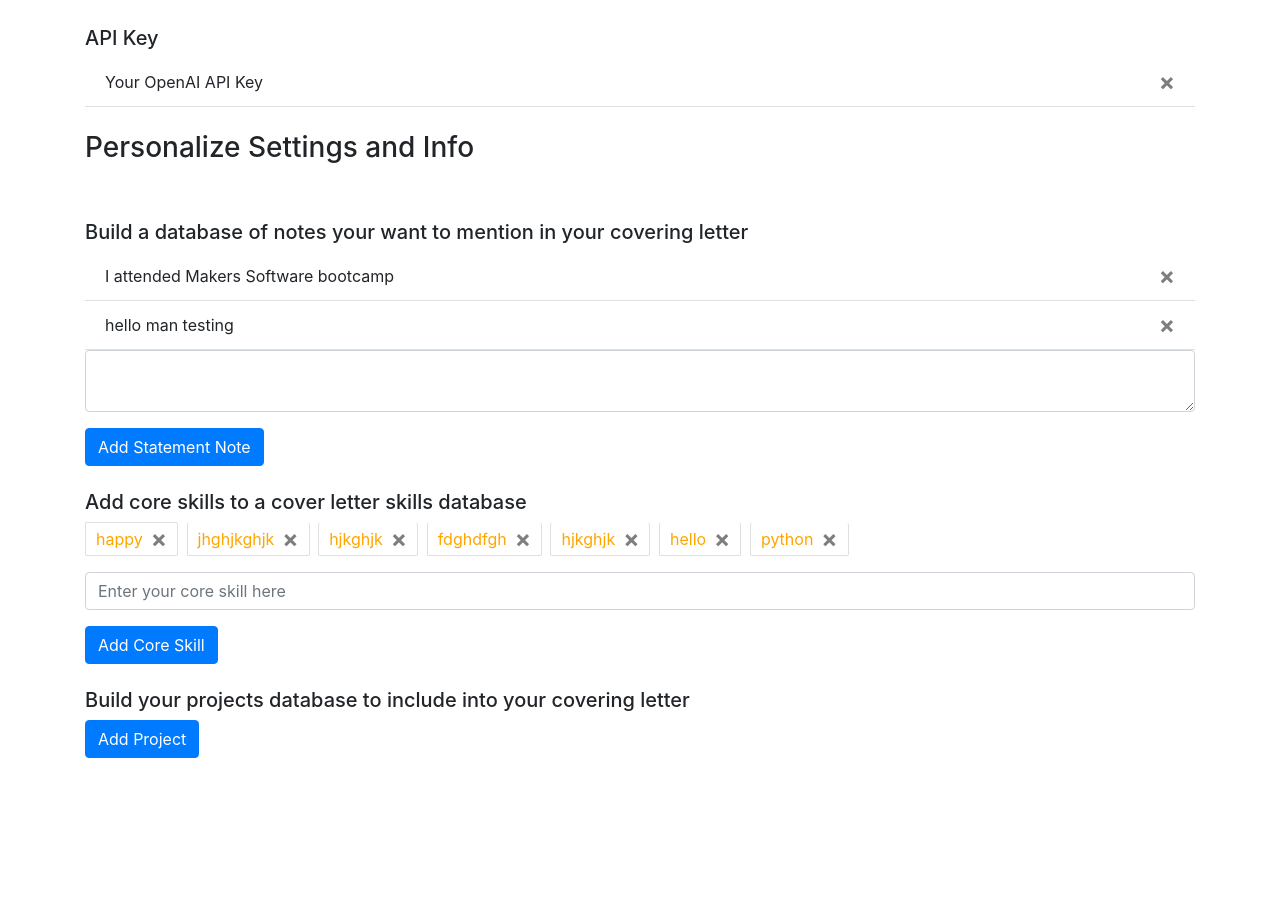
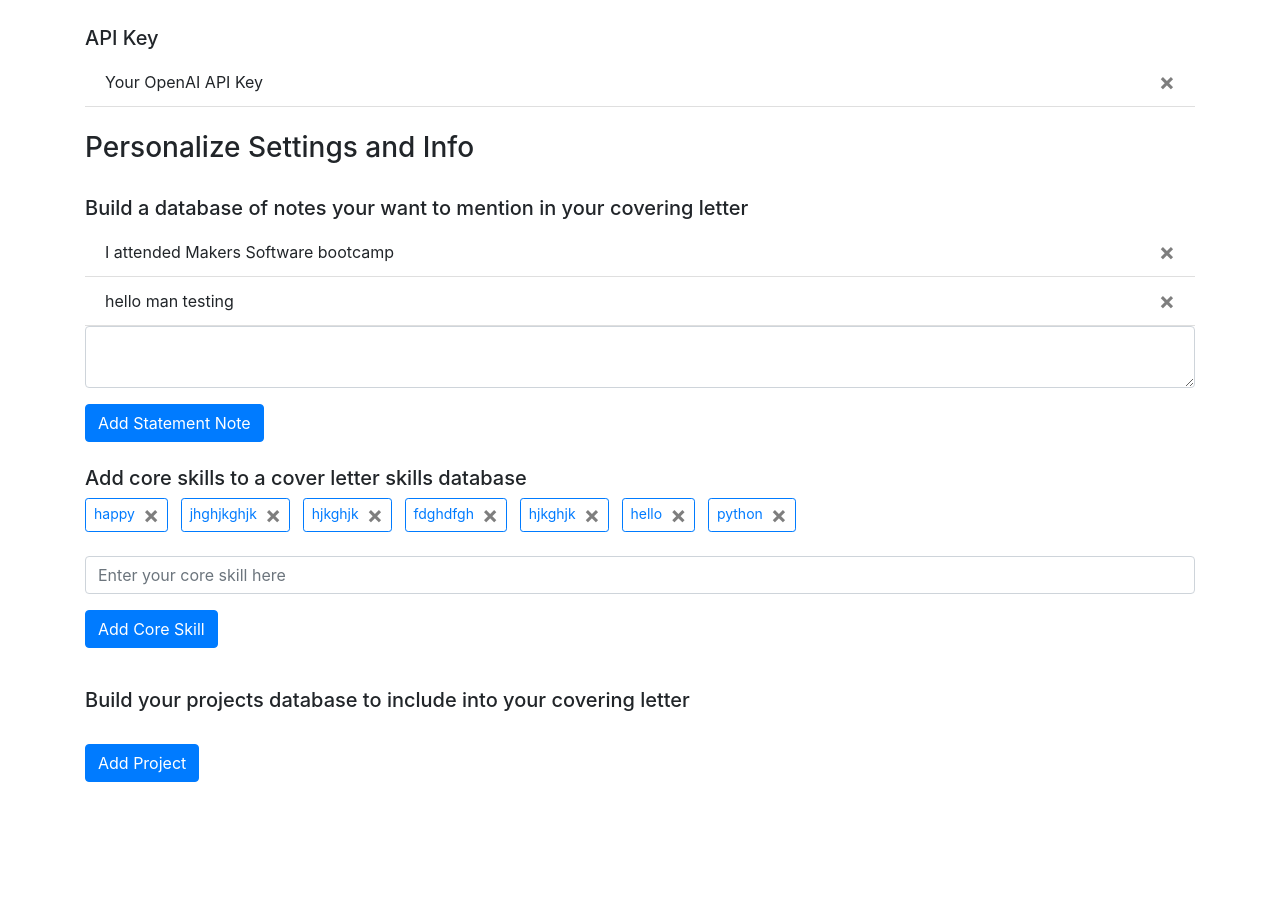
Before and after one commit to toppy007/covered-flask-python-app, a Flask app: page /profile in a window 1280 px wide. Shown: the part 200-1104 px from the top of the page. Before the commit the page ends 958 px from the top, so only its background shows below. Run offline with Flask 3, Linux system fonts and the light colour scheme; a user stored in the database is signed in; some libraries are stand-ins or nearby versions.

Commit message:
added tags entre on keyboard press

```diff
--- a/website/templates/base.html
+++ b/website/templates/base.html
@@ -19,37 +19,6 @@
       href="https://cdn.jsdelivr.net/bootstrap.tagsinput/0.8.0/bootstrap-tagsinput.css"
       crossorigin="anonymous"
     />
-
-    <style>
-      .bootstrap-tagsinput input {
-        color: orange;
-      }
-
-      /* Style for newly added tags */
-      .bootstrap-tagsinput .tag {
-        background-color: orange;
-        padding: 4px 10px;
-        color: white;
-        margin-right: 2px; /* Add some spacing between tags */
-      }
-
-      /* Remove default list styles and display the list items inline */
-      .list-skill-flush {
-        list-style: none;
-        padding: 0;
-        margin: 0;
-        display: inline;
-      }
-
-      /* Style the skill tags */
-      .list-skill-flush .skill-tag {
-        display: inline-block;
-        margin-right: 4px; /* Add some spacing between tags */
-        padding: 4px 10px;
-        border-radius: 2px;
-        color: orange; /* Set the text color to white for better visibility */
-      }
-    </style>
 
     <title>{% block title %}Home{% endblock %}</title>
   </head>
--- a/website/templates/profile.html
+++ b/website/templates/profile.html
@@ -1,4 +1,5 @@
-{% extends "base.html" %} {% block title %}Profile{% endblock %}
+{% extends "base.html" %}
+{% block title %}Profile{% endblock %}
 {% block content%}
   <br />
     <h1 align="left">Profile</h1>
@@ -29,7 +30,6 @@
   <br />
     <h3 align="left">Personalize Settings and Info</h3>
   <br />
-  <br />
     <h5 align="left">Build a database of notes your want to mention in your covering letter</h5>
       <ul class="list-group list-group-flush" id="notes">
       {% for note in user.notes %}
@@ -51,9 +51,9 @@
     <br />
     <h5 align="left">Add core skills to a cover letter skills database</h5>
     <div class="form-group">
-      <ul class="list-group list-skill-flush" id="skills">
+      <ul class="list-group list-skill-flush d-inline-block" id="skills">
         {% for skill in user.skills %}
-        <li class="list-group-item skill-tag">
+        <li class="btn btn-outline-primary d-inline-block mr-2 btn-sm mb-2">
           {{ skill.data }}
           <button type="button" class="close ml-2" aria-label="close" onClick="deleteSkill({{ skill.id }})">
             <span aria-hidden="true">&times;</span>
@@ -62,16 +62,16 @@
         {% endfor %}
       </ul>
     </div>
-    <form method="POST">
+    <form action="{{ url_for('views.profile') }}" method="POST" id="skill-form">
       <div class="form-group">
-        <input type="text" name="skill" id="skill" class="form-control" placeholder="Enter your core skill here" data-role="tagsinput">
+        <input type="text" name="skill" id="skill" class="form-control" placeholder="Enter your core skill here">
       </div>
-      <button type="submit" class="btn btn-primary">Add Core Skill</button>
+      <button type="submit" class="btn btn-primary mb-3">Add Core Skill</button>
     </form>
 
   <br />
   <h5 align="left">Build your projects database to include into your covering letter</h5>
-
+  <br />
   <button id="toggleFormBtn" class="btn btn-primary mb-3">Add Project</button>
 
   <div class="container mt-1">
@@ -140,19 +140,21 @@
     <br />
     <br />
 
-
     <script>
       document.addEventListener('DOMContentLoaded', function() {
         const toggleFormBtn = document.getElementById('toggleFormBtn');
         const projectForm = document.getElementById('projectForm');
+        const skillInput = document.getElementById('skill');
+        const skillForm = document.getElementById('skill-form');
 
         toggleFormBtn.addEventListener('click', function() {
-          if (projectForm.style.display === 'none') {
-            projectForm.style.display = 'block';
-            toggleFormBtn.textContent = 'Hide Form';
-          } else {
-            projectForm.style.display = 'none';
-            toggleFormBtn.textContent = 'Add Project';
+          // Toggle project form visibility
+        });
+
+        skillInput.addEventListener('keydown', function(event) {
+          if (event.key === 'Enter') {
+            event.preventDefault(); // Prevent default Enter key behavior
+            skillForm.submit(); // Submit the form
           }
         });
       });
```
Also changed, not shown: instance/database.db.
